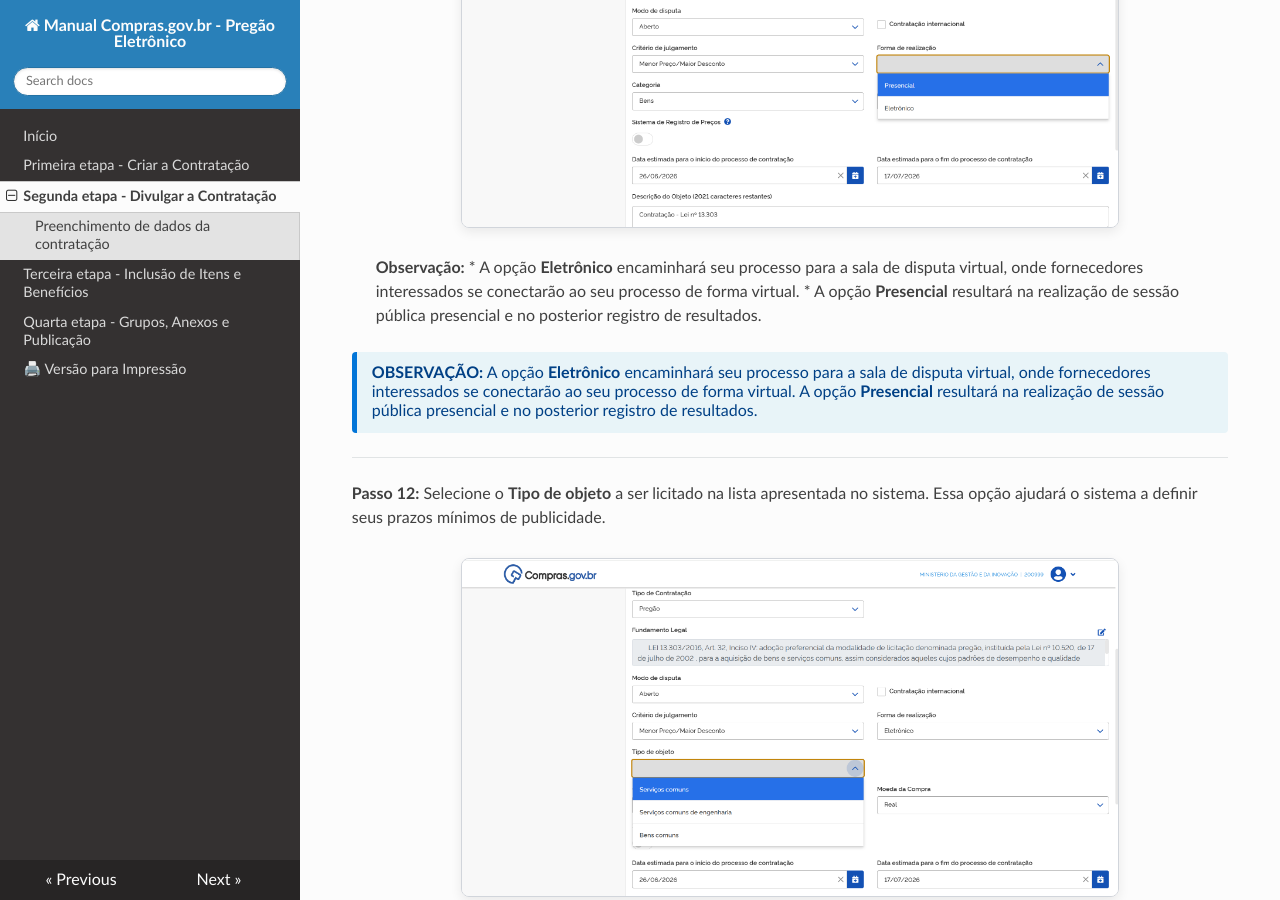
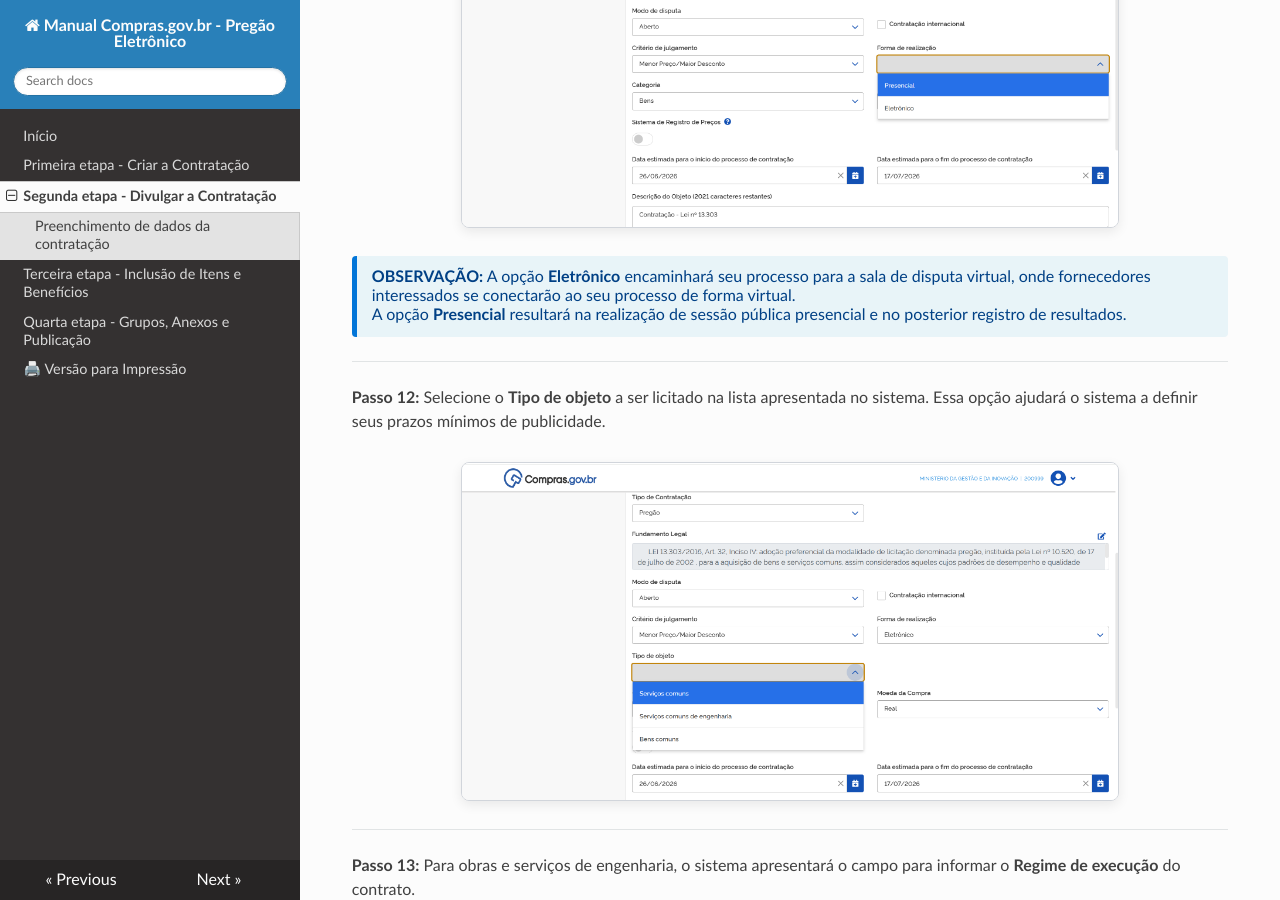
Before and after one commit to emilix10-bit/manual-compras-pregao-estilos, an MkDocs documentation site: the page built from docs/02-divulgar-contratacao.md, in a window 1280 px wide and 900 px high, scrolled down 3366 px. Built offline with MkDocs 1.6.1, drawn with Linux system fonts in a browser that asks for light colours; nearby versions of some CDN libraries.

Commit message:
Update 02-divulgar-contratacao.md

```diff
--- a/docs/02-divulgar-contratacao.md
+++ b/docs/02-divulgar-contratacao.md
@@ -57,14 +57,9 @@ Os modos de disputa exibidos em tela variam de acordo com a modalidade da licita
 
 ![Tela 12](Imagens/12-forma-de-realizacao.png)
 
-> **Observação:**
-> * A opção **Eletrônico** encaminhará seu processo para a sala de disputa virtual, onde fornecedores interessados se conectarão ao seu processo de forma virtual.
-> * A opção **Presencial** resultará na realização de sessão pública presencial e no posterior registro de resultados.
-
-
 <div style="background-color: #e8f4f8; border-left: 5px solid #0275d8; padding: 12px 15px; margin: 15px 0; border-radius: 4px; color: #004085;">
   <strong>OBSERVAÇÃO:</strong> A opção <strong>Eletrônico</strong> encaminhará seu processo para a sala de disputa virtual, onde fornecedores interessados se conectarão ao seu processo de forma virtual.
-  A opção <strong>Presencial</strong> resultará na realização de sessão pública presencial e no posterior registro de resultados.
+  <br> A opção <strong>Presencial</strong> resultará na realização de sessão pública presencial e no posterior registro de resultados.
 </div>
 
 ---
```
